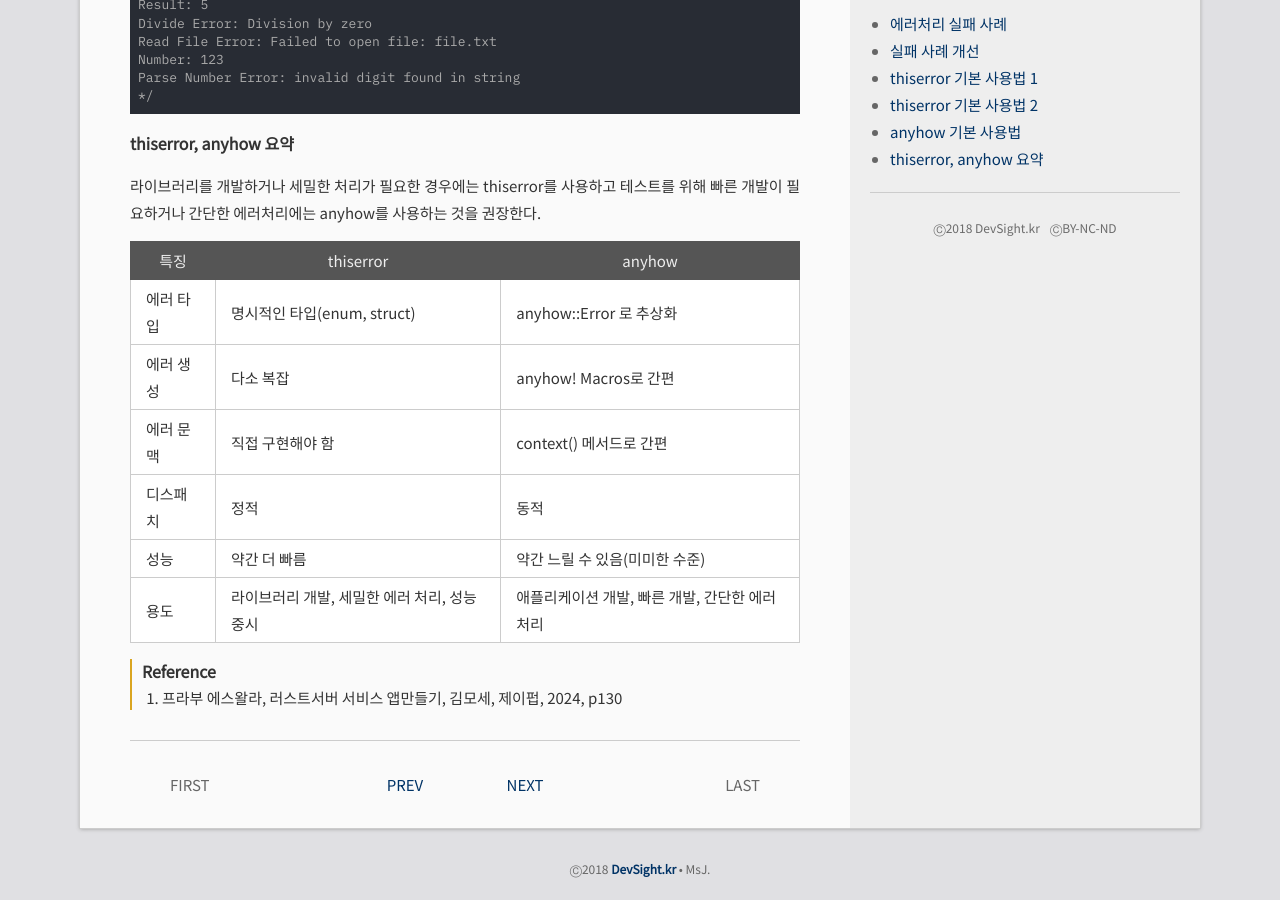
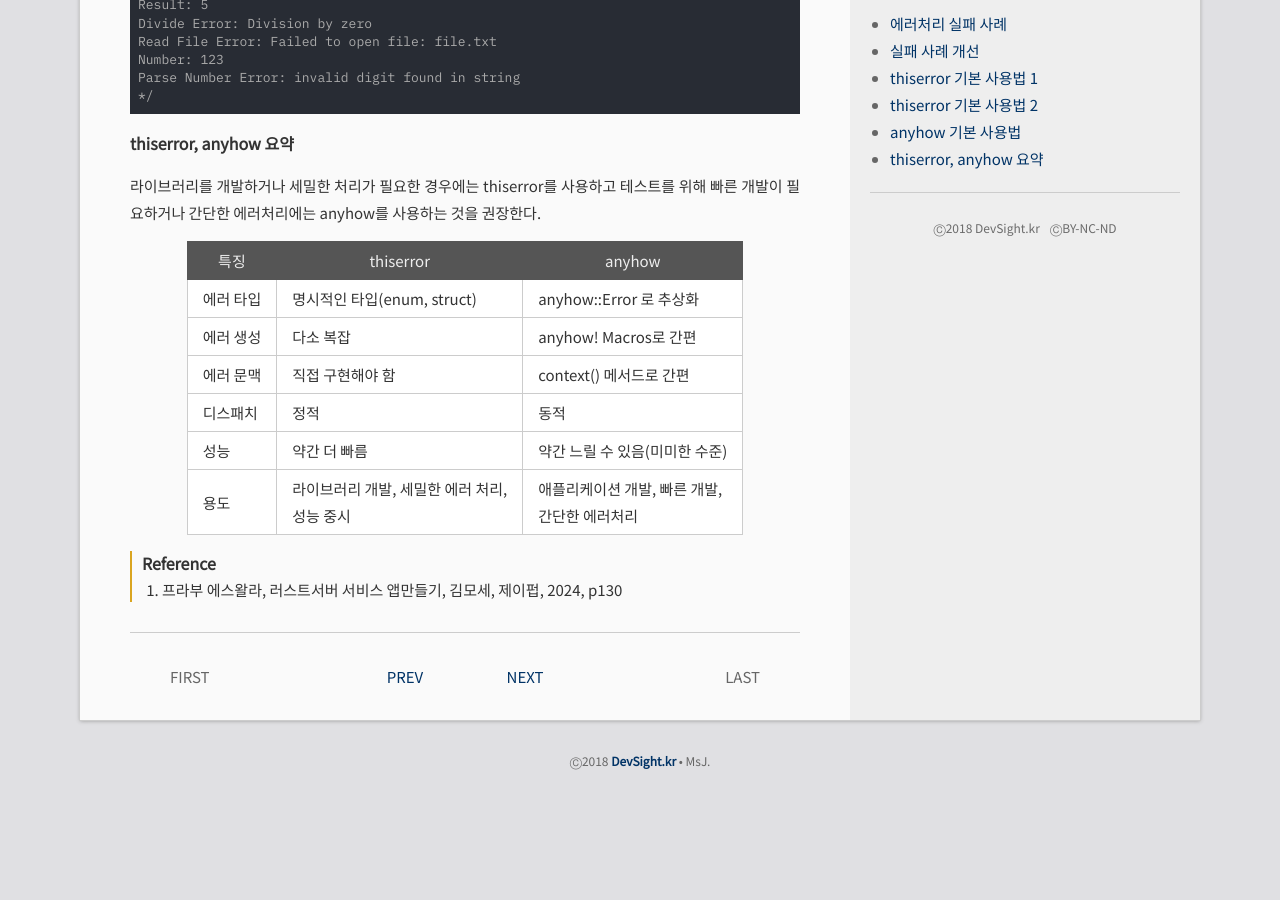
Before and after one commit to DebugJO/rustlang, a Jekyll site: the page built from _posts/2024-12-21-1.md, in a window 1280 px wide and 900 px high, scrolled down 5066 px. Built offline with Jekyll 4.4.1, drawn with Linux system fonts in a browser that asks for light colours; after the commit the page ends 5858 px from its top, so only the background shows below that.

Commit message:
Rust, Custom Error Handling

```diff
--- a/_posts/2024-12-21-1.md
+++ b/_posts/2024-12-21-1.md
@@ -289,7 +289,7 @@ Parse Number Error: invalid digit found in string
 | 에러 문맥 | 직접 구현해야 함                  | context() 메서드로 간편          |
 | 디스패치  | 정적                         | 동적                         |
 | 성능    | 약간 더 빠름                    | 약간 느릴 수 있음(미미한 수준)         |
-| 용도    | 라이브러리 개발, 세밀한 에러 처리, 성능 중시 | 애플리케이션 개발, 빠른 개발, 간단한 에러처리 |
+| 용도    | 라이브러리 개발, 세밀한 에러 처리,<br>성능 중시 | 애플리케이션 개발, 빠른 개발,<br>간단한 에러처리 |
 
 > Reference
 > 1. 프라부 에스왈라, 러스트서버 서비스 앱만들기, 김모세, 제이펍, 2024, p130
```
